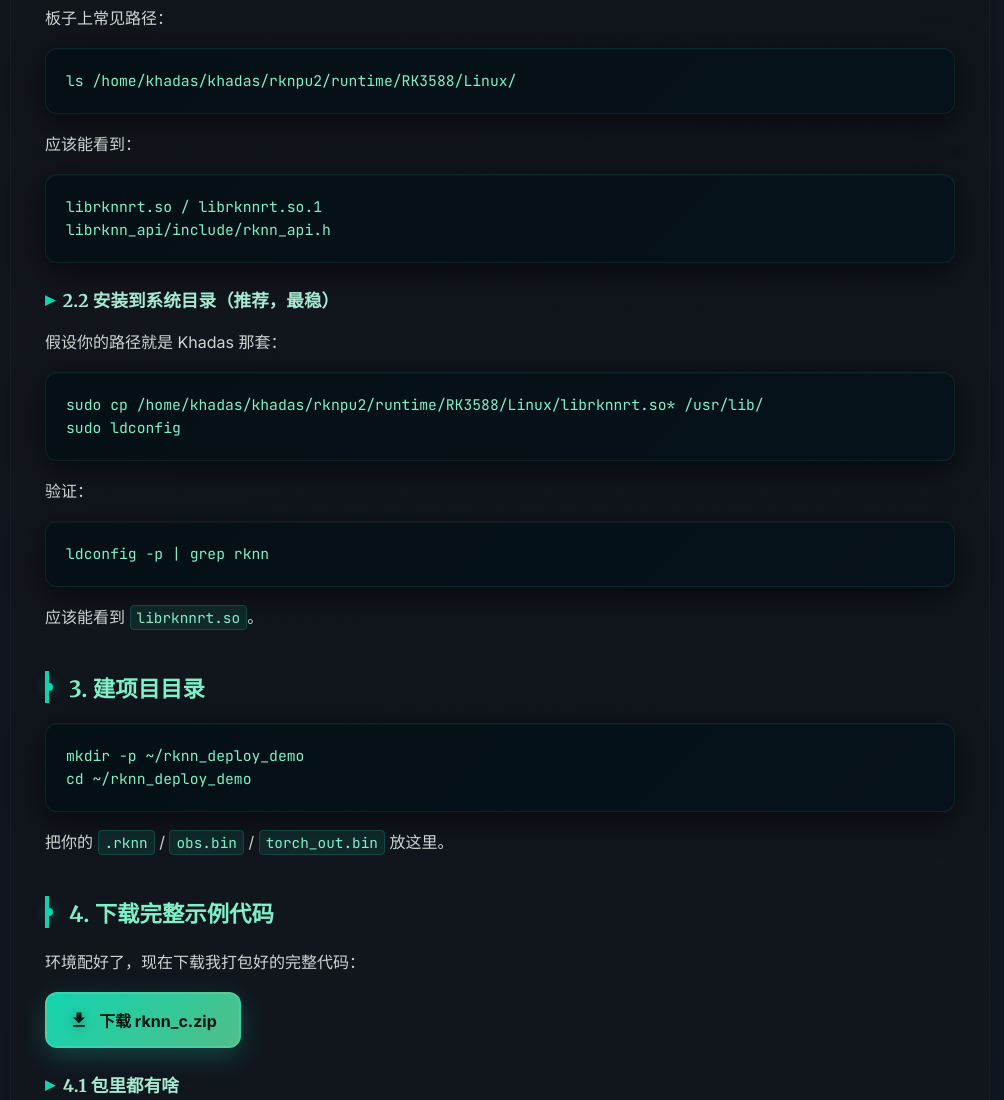
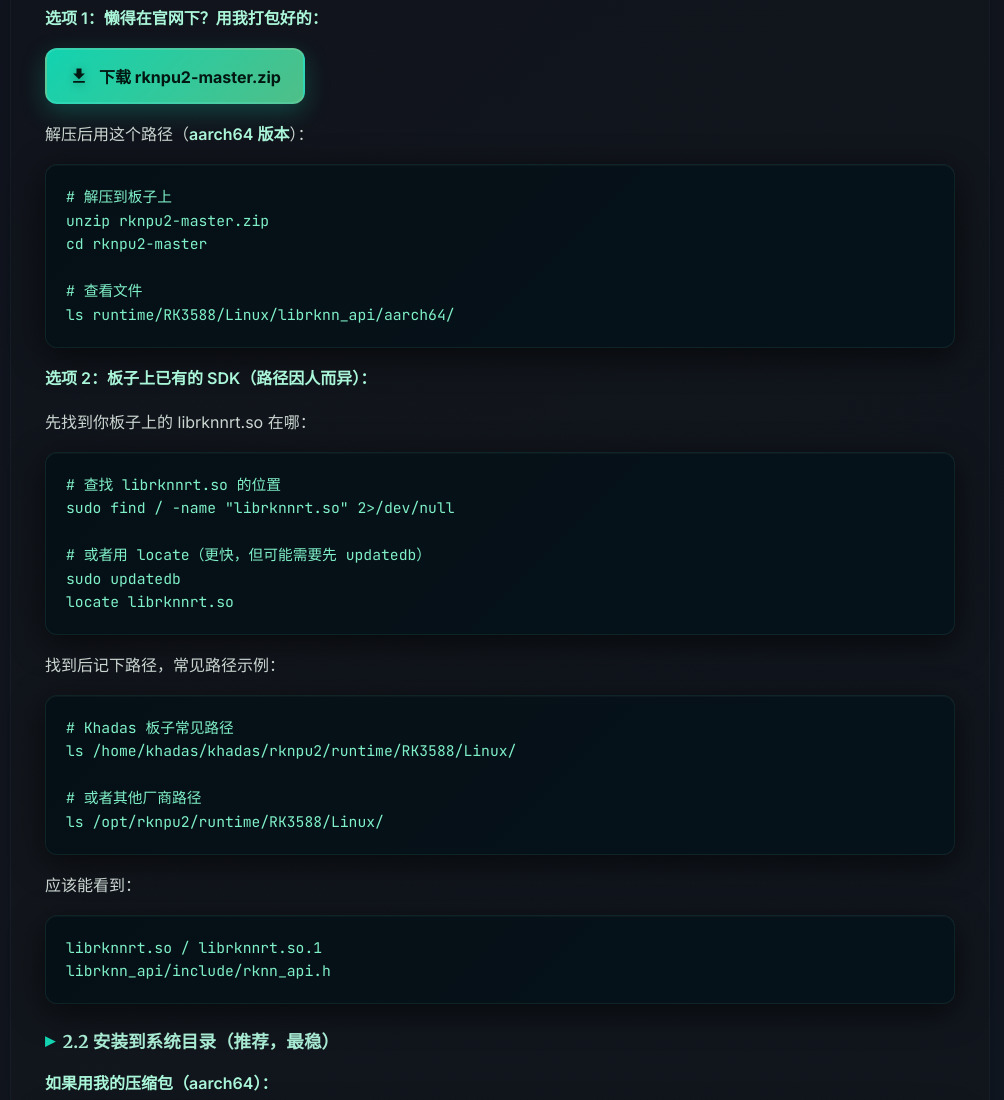
Before and after one commit to HaoyunT/RL-Learning, a plain HTML site: page deploy.html in a window 1280 px wide. Shown: the part 4739-5839 px from the top of the page, without its empty margins (140-1144 px from the left). Drawn offline with nearby package versions, Linux system fonts and the light colour scheme; a small style sheet from the web is missing.

Commit message:
Update deploy page

```diff
--- a/deploy.html
+++ b/deploy.html
@@ -340,16 +340,54 @@ sudo apt install -y build-essential cmake git pkg-config</code></pre>
     <p>重点：apt 装不到，必须来自 rknpu2 SDK（或厂商 SDK）。</p>
 
     <h4>2.1 找到你的 rknpu2 SDK 目录</h4>
-    <p>板子上常见路径：</p>
-    <pre><code class="language-bash">ls /home/khadas/khadas/rknpu2/runtime/RK3588/Linux/</code></pre>
+    <p><strong>选项 1：懒得在官网下？用我打包好的：</strong></p>
+
+    <div class="download-grid">
+      <a href="rknpu2-master.zip" download class="download-btn">
+        <svg viewBox="0 0 24 24" fill="currentColor">
+          <path d="M19 9h-4V3H9v6H5l7 7 7-7zM5 18v2h14v-2H5z"/>
+        </svg>
+        下载 rknpu2-master.zip
+      </a>
+    </div>
+
+    <p>解压后用这个路径（<strong>aarch64 版本</strong>）：</p>
+    <pre><code class="language-bash"># 解压到板子上
+unzip rknpu2-master.zip
+cd rknpu2-master
+
+# 查看文件
+ls runtime/RK3588/Linux/librknn_api/aarch64/</code></pre>
+
+    <p><strong>选项 2：板子上已有的 SDK（路径因人而异）：</strong></p>
+    <p>先找到你板子上的 librknnrt.so 在哪：</p>
+    <pre><code class="language-bash"># 查找 librknnrt.so 的位置
+sudo find / -name "librknnrt.so" 2>/dev/null
+
+# 或者用 locate（更快，但可能需要先 updatedb）
+sudo updatedb
+locate librknnrt.so</code></pre>
+
+    <p>找到后记下路径，常见路径示例：</p>
+    <pre><code class="language-bash"># Khadas 板子常见路径
+ls /home/khadas/khadas/rknpu2/runtime/RK3588/Linux/
+
+# 或者其他厂商路径
+ls /opt/rknpu2/runtime/RK3588/Linux/</code></pre>
     <p>应该能看到：</p>
     <pre><code>librknnrt.so / librknnrt.so.1
 librknn_api/include/rknn_api.h</code></pre>
 
     <h4>2.2 安装到系统目录（推荐，最稳）</h4>
-    <p>假设你的路径就是 Khadas 那套：</p>
-    <pre><code class="language-bash">sudo cp /home/khadas/khadas/rknpu2/runtime/RK3588/Linux/librknnrt.so* /usr/lib/
+    <p><strong>如果用我的压缩包（aarch64）：</strong></p>
+    <pre><code class="language-bash">sudo cp rknpu2-master/runtime/RK3588/Linux/librknn_api/aarch64/librknnrt.so* /usr/lib/
 sudo ldconfig</code></pre>
+
+    <p><strong>如果用板子自带的（路径根据你实际情况改）：</strong></p>
+    <pre><code class="language-bash"># 示例：Khadas 路径
+sudo cp /home/khadas/khadas/rknpu2/runtime/RK3588/Linux/librknnrt.so* /usr/lib/
+sudo ldconfig</code></pre>
+
     <p>验证：</p>
     <pre><code class="language-bash">ldconfig -p | grep rknn</code></pre>
     <p>应该能看到 <code>librknnrt.so</code>。</p>
```
Also changed, not shown: 1 other file.
